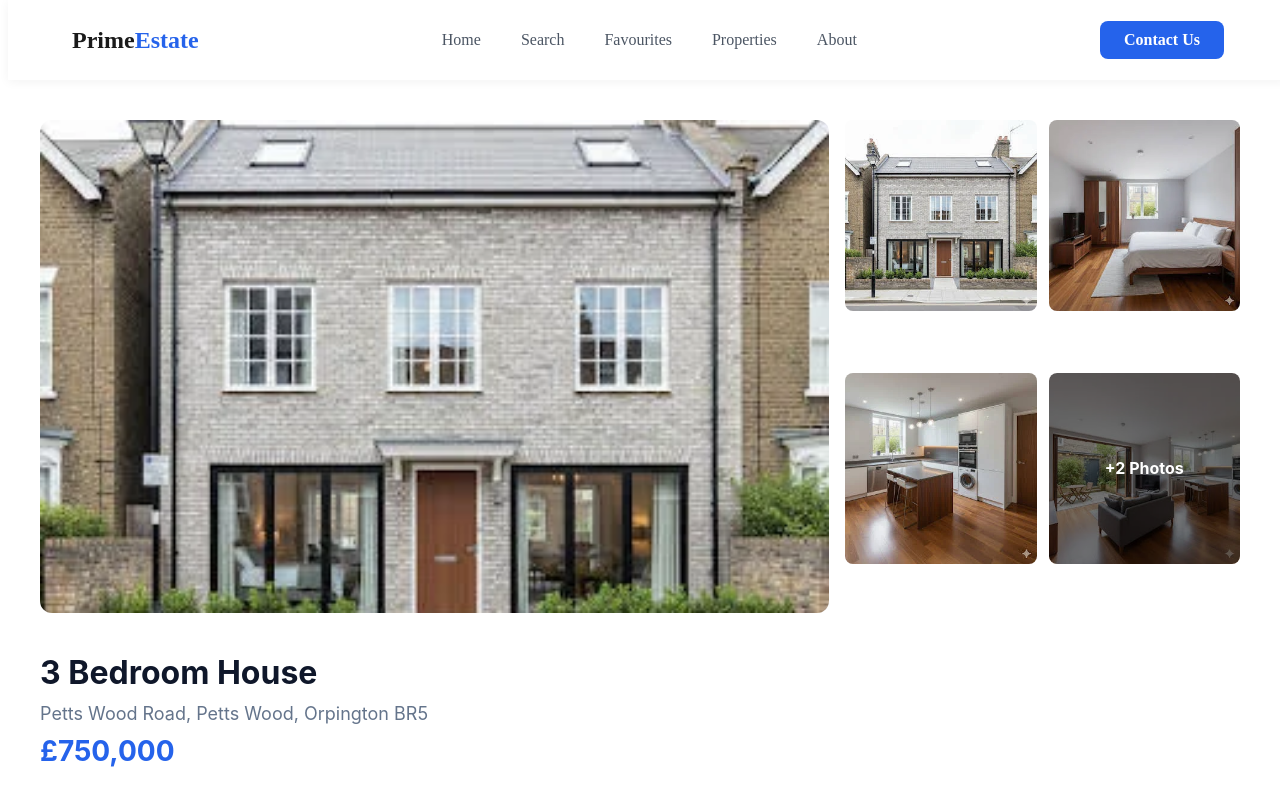
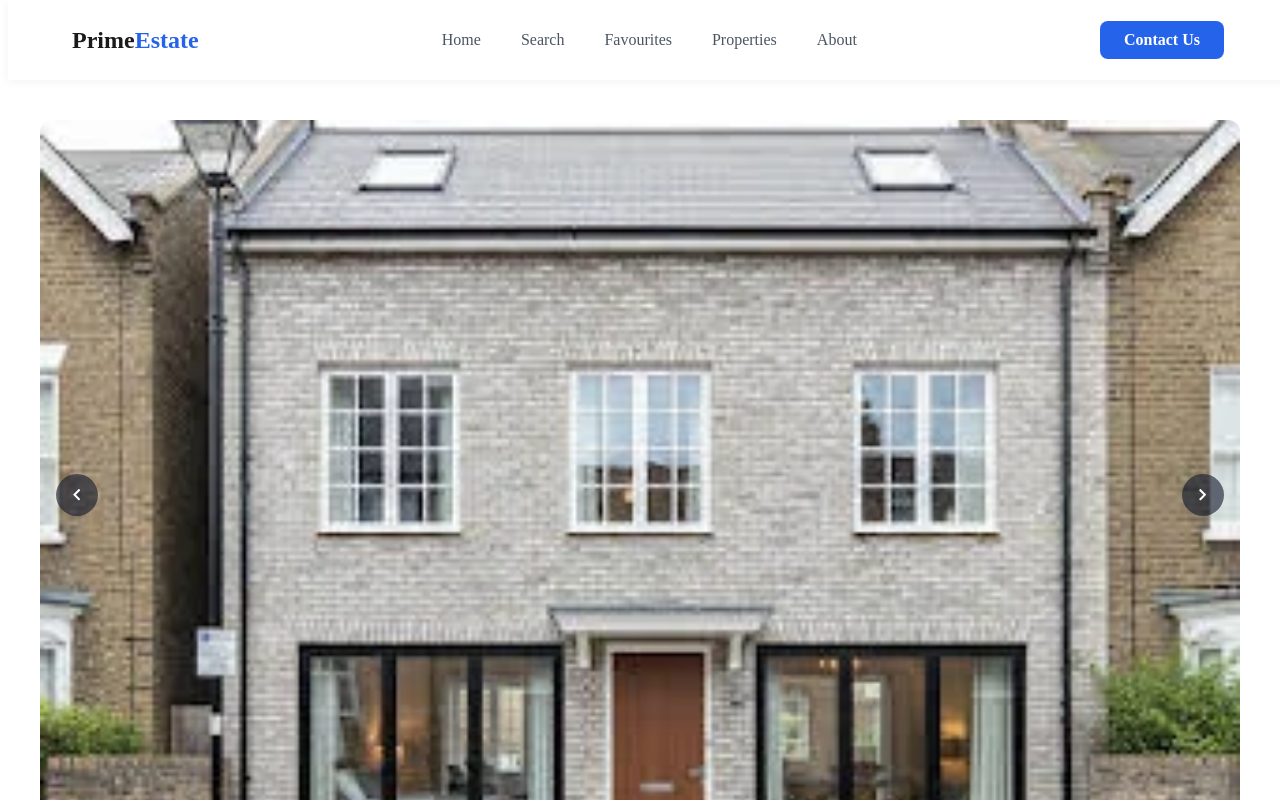
Before and after one commit to pavithma/ClientSide_Coursework2, a React (Vite) app in the folder estate_agent_website/: page /property/prop1 in a window 1280 px wide. Shown: the top 800 px of the page. Built offline with nearby package versions, Linux system fonts and the light colour scheme.

Commit message:
improved everything
did some changes to the favorites.jsx, results.jsx, footer, property.jsx, and the json file
Changed the image structure in property.jsx.

```diff
--- a/estate_agent_website/src/assets/properties(1).json
+++ b/estate_agent_website/src/assets/properties(1).json
@@ -26,7 +26,7 @@
             "bedrooms":2,
 			"price":399995,
 			"tenure":"Freehold",
-			"description":"Presented in excellent decorative order throughout is this two double bedroom, two bathroom, garden flat. <br>The modern fitted kitchen is open plan to the living room which boasts solid wooden floors and includes integrated appliances including a dishwasher & a washing machine. This large open plan benefits from bi folding doors onto a secluded private courtyard garden. Both bedrooms are double sized, and the family bathroom boasts a matching three piece suite a shower attachment over the bath. There is also a separate wet room. There are walnut doors throughout and wiring for Sky TV/aerial points in the living room/kitchen and both bedrooms.<br>This apartment being only five years old, is still under a 10 year building guarantee...",
+			"description":"Presented in excellent decorative order throughout is this two double bedroom, two bathroom, garden flat. The modern fitted kitchen is open plan to the living room which boasts solid wooden floors and includes integrated appliances including a dishwasher & a washing machine. This large open plan benefits from bi folding doors onto a secluded private courtyard garden. Both bedrooms are double sized, and the family bathroom boasts a matching three piece suite a shower attachment over the bath. There is also a separate wet room. There are walnut doors throughout and wiring for Sky TV/aerial points in the living room/kitchen and both bedrooms. This apartment being only five years old, is still under a 10 year building guarantee...",
 			"location":"Crofton Road Orpington BR6",
       "floorplan":"/src/assets/Images/Property2/Prop2_FloorPlan.webp",
 			"picture":"/src/assets/Images/Property2/Property2.1.webp",
--- a/estate_agent_website/src/components/Favourites.jsx
+++ b/estate_agent_website/src/components/Favourites.jsx
@@ -5,7 +5,7 @@ import "./Favourites.css";
 function Favourites({ favourites, addToFavourites, removeFromFavourites, clearFavourites }) {
   const handleDrop = (e) => {
     e.preventDefault();
-    const data = localStorage.getItem("draggedProperty");
+    const data = e.dataTransfer.getData("property");
     if (data) {
       const property = JSON.parse(data);
       addToFavourites(property);
@@ -13,7 +13,8 @@ function Favourites({ favourites, addToFavourites, removeFromFavourites, clearFa
   };
 
   return (
-    <section id="favourites"
+    <section
+      id="favourites"
       className="favourites-section drop-zone"
       onDragOver={(e) => e.preventDefault()}
       onDrop={handleDrop}
--- a/estate_agent_website/src/components/Property.css
+++ b/estate_agent_website/src/components/Property.css
@@ -14,11 +14,10 @@
 
 /* Gallery - Grid Layout */
 .gallery-container {
-  display: grid;
-  grid-template-columns: 2fr 1fr;
-  gap: 16px;
+  display: flex;
+  flex-direction: column;
+  gap: 14px;
   margin-bottom: 40px;
-  align-items: stretch;
 }
 
 
@@ -27,6 +26,38 @@
   aspect-ratio: 16 / 10;
   overflow: hidden;
   border-radius: 12px;
+  position: relative;
+}
+
+.nav-arrow {
+  position: absolute;
+  top: 50%;
+  transform: translateY(-50%);
+  background: rgba(15, 23, 42, 0.6);
+  border: none;
+  color: white;
+  width: 42px;
+  height: 42px;
+  border-radius: 50%;
+  display: flex;
+  align-items: center;
+  justify-content: center;
+  cursor: pointer;
+  z-index: 10;
+  transition: all 0.25s ease;
+}
+
+.nav-arrow.left {
+  left: 16px;
+}
+
+.nav-arrow.right {
+  right: 16px;
+}
+
+.nav-arrow:hover {
+  background: rgba(37, 99, 235, 0.85);
+  transform: translateY(-50%) scale(1.05);
 }
 
 .main-stage img {
@@ -37,19 +68,32 @@
 }
 
 .side-grid {
-  display: grid;
-  grid-template-columns: 1fr 1fr;
-  grid-auto-rows: 1fr;
-  gap: 12px;
+  display: flex;
+  gap: 10px;
+  overflow-x: auto;
+  padding-bottom: 6px;
 }
-
 
 .side-thumb,
 .more-btn-wrapper {
-  width: 100%;
-  aspect-ratio: 1 / 1;
+  flex: 0 0 90px;
+  height: 70px;
   overflow: hidden;
   border-radius: 8px;
+}
+
+.side-thumb {
+  cursor: pointer;
+  border: 2px solid transparent;
+  transition: border 0.2s ease, transform 0.2s ease;
+}
+
+.side-thumb.active {
+  border-color: var(--primary);
+}
+
+.side-thumb:hover {
+  transform: translateY(-2px);
 }
 
 .side-thumb img,
@@ -60,22 +104,6 @@
   display: block;
 }
 
-.more-btn-wrapper {
-  position: relative;
-  cursor: pointer;
-}
-
-.overlay-text {
-  position: absolute;
-  top: 0; left: 0; width: 100%; height: 100%;
-  background: rgba(0,0,0,0.5);
-  color: white;
-  display: flex;
-  align-items: center;
-  justify-content: center;
-  font-weight: bold;
-  border-radius: 8px;
-}
 
 /* Content Layout */
 .content-layout {
--- a/estate_agent_website/src/components/Property.jsx
+++ b/estate_agent_website/src/components/Property.jsx
@@ -1,4 +1,5 @@
 import React, { useState, useEffect } from 'react';
+import { FaChevronLeft, FaChevronRight } from 'react-icons/fa';
 import { useParams } from 'react-router-dom';
 import propertyDataRaw from '../assets/properties(1).json';
 import './Property.css';
@@ -7,6 +8,17 @@ const Property = () => {
   const { id } = useParams();
   const [activeTab, setActiveTab] = useState('property');
   const [mainImageIndex, setMainImageIndex] = useState(0);
+  const nextImage = () => {
+    setMainImageIndex((prev) =>
+      prev === property.images.length - 1 ? 0 : prev + 1
+    );
+  };
+
+  const prevImage = () => {
+    setMainImageIndex((prev) =>
+      prev === 0 ? property.images.length - 1 : prev - 1
+    );
+  };
   const [property, setProperty] = useState(null);
   const [isModalOpen, setIsModalOpen] = useState(false);
 
@@ -28,10 +40,21 @@ const Property = () => {
       {/* 1. Integrated Image Gallery */}
       <section className="gallery-container">
         <div className="main-stage">
-          <img src={property.images[mainImageIndex]} alt="Main Property" />
+          <button className="nav-arrow left" onClick={prevImage}>
+            <FaChevronLeft />
+          </button>
+
+          <img
+            src={property.images[mainImageIndex]}
+            alt="Main Property"
+          />
+
+          <button className="nav-arrow right" onClick={nextImage}>
+            <FaChevronRight />
+          </button>
         </div>
         <div className="side-grid">
-          {property.images.slice(0, 3).map((img, index) => (
+          {property.images.map((img, index) => (
             <div
               key={index}
               className={`side-thumb ${index === mainImageIndex ? 'active' : ''}`}
@@ -40,10 +63,6 @@ const Property = () => {
               <img src={img} alt="Thumbnail" />
             </div>
           ))}
-          <div className="more-btn-wrapper" onClick={() => setIsModalOpen(true)}>
-            <img src={property.images[4]} alt="More" className="blur-bg" />
-            <div className="overlay-text">+{property.images.length - 3} Photos</div>
-          </div>
         </div>
       </section>
 
@@ -71,7 +90,7 @@ const Property = () => {
                   <div className="stat"><span>Type</span><strong>{property.type}</strong></div>
                   <div className="stat"><span>Added</span><strong>{property.added.day} {property.added.month}</strong></div>
                 </div>
-                <p className="long-description" dangerouslySetInnerHTML={{ __html: property.description }}></p>
+                <p className="long-description">{property.description}</p>
               </>
             )}
 
--- a/estate_agent_website/src/components/Results.css
+++ b/estate_agent_website/src/components/Results.css
@@ -72,6 +72,7 @@
   justify-content: space-between;
   align-items: center;
   margin-bottom: 1.2rem;
+  flex-wrap: wrap;
 }
 
 .property-price {
@@ -91,7 +92,11 @@
 
 /* ===== Button ===== */
 .view-btn {
-  display: block;
+  display: inline-flex;
+  align-items: center;
+  justify-content: center;
+  max-width: 260px;
+  margin: 0 auto;
   text-align: center;
   background-color: #2563eb;
   color: #ffffff;
@@ -101,6 +106,7 @@
   font-weight: 500;
   text-decoration: none;
   transition: background-color 0.3s ease, transform 0.2s ease;
+  width: 100%;
 }
 
 .view-btn:hover {
@@ -116,6 +122,19 @@
 
   .results-title {
     font-size: 2rem;
+  }
+}
+
+@media (max-width: 480px) {
+  .property-footer {
+    flex-direction: column;
+    align-items: flex-start;
+    gap: 0.5rem;
+  }
+
+  .view-btn {
+    font-size: 0.9rem;
+    padding: 0.7rem;
   }
 }
 
```
Also changed, not shown: estate_agent_website/src/components/Results.jsx (+15 -3 lines).
